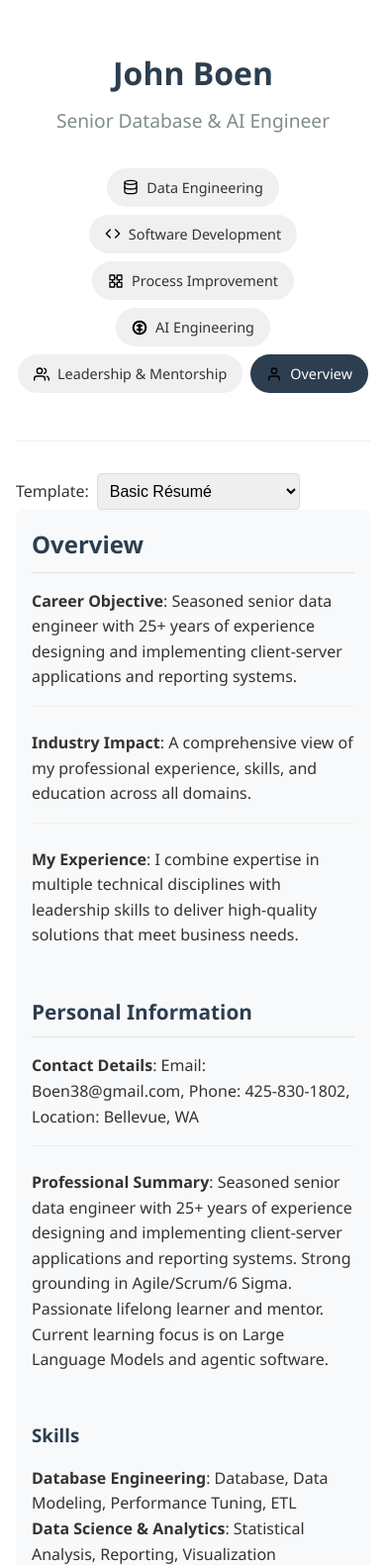
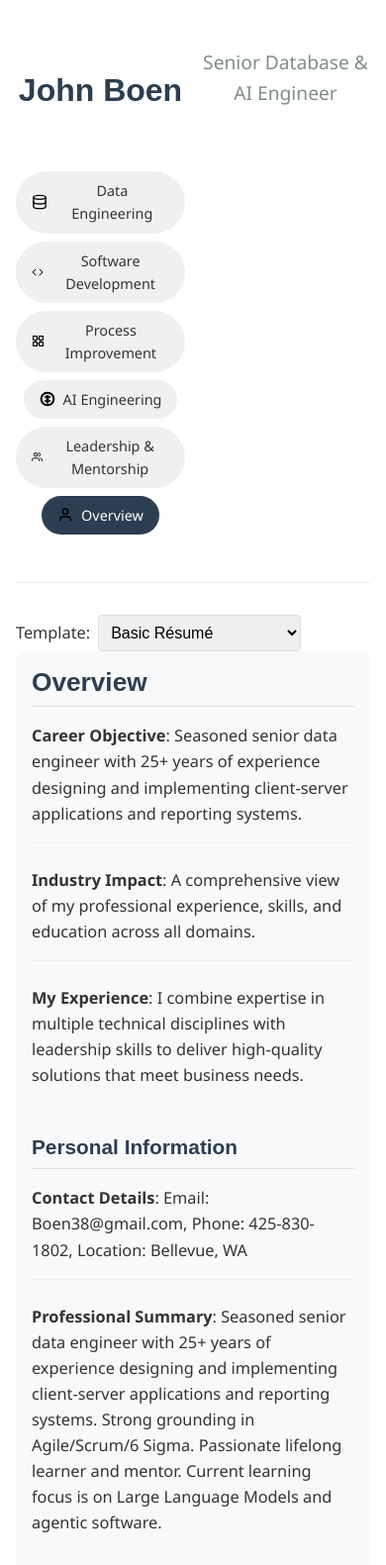
Before and after one commit to bonjohen/resume_sice_project, a plain HTML site: page index.html in a window 390 px wide. Shown: the top 1581 px of the page at 99% size. Drawn offline with Linux system fonts and the light colour scheme.

Commit message:
feat: Implement Phase II design system, layout, and header functionality

```diff
--- /dev/null
+++ b/css/design-system.css
@@ -0,0 +1,92 @@
+/*
+ * Resume Site Design System
+ * Phase II Implementation
+ */
+
+/*
+ * Spacing Scale
+ * Using a consistent spacing scale helps maintain visual rhythm
+ */
+:root {
+  --space-1: 0.25rem;  /* 4px */
+  --space-2: 0.5rem;   /* 8px */
+  --space-3: 1rem;     /* 16px */
+  --space-4: 2rem;     /* 32px */
+  --space-5: 4rem;     /* 64px */
+
+  /*
+   * Fluid Typography Scale using clamp()
+   * Format: clamp(min, preferred, max)
+   * This ensures text scales smoothly between viewport sizes
+   */
+  --step--1: clamp(0.75rem, 0.7vw + 0.6rem, 0.875rem);   /* Small text */
+  --step-0: clamp(1rem, 0.9vw + 0.8rem, 1.125rem);       /* Body text */
+  --step-1: clamp(1.25rem, 1.2vw + 1rem, 1.5rem);        /* H3, subheadings */
+  --step-2: clamp(1.5rem, 1.8vw + 1.2rem, 2rem);         /* H2 */
+  --step-3: clamp(2rem, 2.5vw + 1.5rem, 3rem);           /* H1 */
+  --step-4: clamp(2.5rem, 3.5vw + 1.75rem, 4rem);        /* Hero text */
+
+  /*
+   * Color Tokens
+   * All colors defined with WCAG AA contrast in mind
+   */
+  --brand: #3498db;            /* Primary brand color */
+  --brand-light: #5dade2;      /* Lighter variant for hover states */
+  --surface: #ffffff;          /* Main background */
+  --surface-alt: #f8f9fa;      /* Alternative background for sections */
+  --text: #333333;             /* Main text color */
+  --text-muted: #7f8c8d;       /* Secondary text color */
+  --text-heading: #2c3e50;     /* Heading text color */
+  --border: #e0e0e0;           /* Border color */
+  --border-light: #f0f0f0;     /* Lighter border color */
+
+  /* Font families */
+  --font-heading: 'Poppins', sans-serif;
+  --font-body: 'Inter', sans-serif;
+}
+
+/* Google Fonts Import */
+@import url('https://fonts.googleapis.com/css2?family=Inter:wght@400;500;600&family=Poppins:wght@500;600;700&display=swap&font-display=swap');
+
+/* Base Typography */
+body {
+  font-family: var(--font-body);
+  font-size: var(--step-0);
+  line-height: 1.6;
+  color: var(--text);
+}
+
+h1, h2, h3, h4, h5, h6 {
+  font-family: var(--font-heading);
+  color: var(--text-heading);
+  line-height: 1.2;
+}
+
+h1 {
+  font-size: var(--step-3);
+}
+
+h2 {
+  font-size: var(--step-2);
+}
+
+h3 {
+  font-size: var(--step-1);
+}
+
+small, .text-small {
+  font-size: var(--step--1);
+}
+
+/* Utility Classes */
+.text-muted {
+  color: var(--text-muted);
+}
+
+.bg-surface {
+  background-color: var(--surface);
+}
+
+.bg-surface-alt {
+  background-color: var(--surface-alt);
+}
--- /dev/null
+++ b/css/header.css
@@ -0,0 +1,62 @@
+/*
+ * Header and Navigation Styles
+ * Phase II Implementation
+ */
+
+/* Sticky Header */
+.hero {
+  position: sticky;
+  top: 0;
+  z-index: 100;
+  background-color: var(--surface);
+  transition: all 0.3s ease;
+  padding: var(--space-4) var(--space-3);
+  border-bottom: 1px solid var(--border);
+}
+
+/* Shrink header on scroll */
+.hero.shrink {
+  padding: var(--space-2) var(--space-3);
+  box-shadow: 0 2px 10px rgba(0, 0, 0, 0.1);
+}
+
+.hero.shrink h1 {
+  font-size: var(--step-2);
+}
+
+.hero.shrink .tagline {
+  font-size: var(--step--1);
+}
+
+/* Navigation Pills */
+.facets ul {
+  margin: var(--space-2) 0;
+}
+
+.facets a {
+  display: flex;
+  align-items: center;
+  padding: var(--space-2) var(--space-3);
+  background-color: var(--surface-alt);
+  border-radius: 2rem;
+  text-decoration: none;
+  color: var(--text);
+  font-size: var(--step--1);
+  transition: all 0.2s ease;
+}
+
+.facets a:hover {
+  background-color: var(--brand-light);
+  color: white;
+  text-decoration: none;
+}
+
+.facets a.active {
+  background-color: var(--brand);
+  color: white;
+}
+
+/* Set scroll-margin-top for section headings */
+.facet-section h2 {
+  scroll-margin-top: 80px; /* Adjust based on header height */
+}
--- /dev/null
+++ b/css/layout-grid.css
@@ -0,0 +1,98 @@
+/*
+ * Resume Site Grid Layout
+ * Phase II Implementation
+ */
+
+/* Hero Section Grid Layout */
+.hero {
+  display: grid;
+  grid-template-columns: repeat(auto-fit, minmax(10rem, 1fr));
+  gap: var(--space-3);
+  align-items: center;
+  padding: var(--space-4) var(--space-3);
+}
+
+.hero-content {
+  text-align: left;
+}
+
+/* For smaller screens, center the hero content */
+@media (max-width: 768px) {
+  .hero-content {
+    text-align: center;
+  }
+}
+
+/* Facet Navigation Grid */
+.facets ul {
+  display: grid;
+  grid-template-columns: repeat(auto-fit, minmax(10rem, 1fr));
+  gap: var(--space-2);
+  list-style: none;
+  padding: 0;
+  margin: var(--space-3) 0;
+}
+
+/* Facet Section Grid Layout */
+.facet-section {
+  display: grid;
+  grid-template-areas:
+    "heading heading"
+    "objective objective"
+    "content media";
+  grid-template-columns: 2fr 1fr;
+  gap: var(--space-3);
+  margin-bottom: var(--space-4);
+  padding: var(--space-3);
+  border-radius: 8px;
+  background-color: var(--surface-alt);
+}
+
+.facet-section h2 {
+  grid-area: heading;
+}
+
+.facet-section .objective {
+  grid-area: objective;
+}
+
+.facet-section .content {
+  grid-area: content;
+}
+
+.facet-section .media {
+  grid-area: media;
+  display: flex;
+  justify-content: center;
+  align-items: flex-start;
+}
+
+/* Responsive adjustments for facet sections */
+@media (max-width: 768px) {
+  .facet-section {
+    grid-template-areas:
+      "heading"
+      "objective"
+      "media"
+      "content";
+    grid-template-columns: 1fr;
+  }
+}
+
+/* Basic info section grid */
+.basic-info {
+  display: grid;
+  grid-template-columns: repeat(auto-fit, minmax(15rem, 1fr));
+  gap: var(--space-3);
+  margin-bottom: var(--space-4);
+}
+
+/* Footer grid layout */
+footer {
+  display: grid;
+  grid-template-columns: repeat(auto-fit, minmax(10rem, 1fr));
+  gap: var(--space-3);
+  margin-top: var(--space-4);
+  padding: var(--space-3);
+  align-items: center;
+}
--- a/index.html
+++ b/index.html
@@ -5,6 +5,10 @@
     <meta name="viewport" content="width=device-width, initial-scale=1.0">
     <meta name="description" content="Professional resume">
     <title>Resume</title>
+    <!-- Phase II CSS Implementation -->
+    <link rel="stylesheet" href="css/design-system.css">
+    <link rel="stylesheet" href="css/layout-grid.css">
+    <link rel="stylesheet" href="css/header.css">
     <link rel="stylesheet" href="style.css">
 </head>
 <body>
@@ -35,6 +39,8 @@
         </div>
      </footer>
 
+    <!-- Phase II JS Implementation -->
+    <script src="js/header.js"></script>
     <script src="script.js"></script>
 </body>
 </html>
--- /dev/null
+++ b/js/header.js
@@ -0,0 +1,82 @@
+/**
+ * Header functionality for Phase II implementation
+ * - Implements sticky header that shrinks on scroll
+ * - Adds smooth scroll for anchor links
+ * - Highlights active facet using Intersection Observer
+ */
+
+document.addEventListener('DOMContentLoaded', () => {
+  // Get the header element
+  const header = document.querySelector('.hero');
+
+  // Implement sticky header that shrinks on scroll
+  window.addEventListener('scroll', () => {
+    if (window.scrollY > 60) {
+      header.classList.add('shrink');
+    } else {
+      header.classList.remove('shrink');
+    }
+  });
+
+  // Get all facet navigation links
+  const facetLinks = document.querySelectorAll('.facets a');
+
+  // Add smooth scroll behavior to facet links
+  facetLinks.forEach(link => {
+    link.addEventListener('click', (e) => {
+      e.preventDefault();
+
+      // Get the target section ID from the href attribute
+      const targetId = link.getAttribute('href').substring(1);
+      const targetSection = document.getElementById(targetId);
+
+      // Scroll to the target section smoothly
+      targetSection.scrollIntoView({
+        behavior: 'smooth'
+      });
+
+      // Update URL without page reload
+      history.pushState(null, null, link.getAttribute('href'));
+    });
+  });
+
+  // Set up Intersection Observer to highlight active facet
+  const facetSections = document.querySelectorAll('.facet-section');
+
+  // Create observer options
+  const observerOptions = {
+    root: null, // Use viewport as root
+    rootMargin: '-100px 0px -50% 0px', // Adjust rootMargin to account for sticky header
+    threshold: 0 // Trigger when any part of the element is visible
+  };
+
+  // Create the observer
+  const observer = new IntersectionObserver((entries) => {
+    entries.forEach(entry => {
+      // Get the id of the section
+      const id = entry.target.getAttribute('id');
+
+      // Find the corresponding navigation link
+      const link = document.querySelector(`.facets a[href="#${id}"]`);
+
+      if (entry.isIntersecting) {
+        // Add active class to the link when section is in view
+        link.classList.add('active');
+      } else {
+        // Remove active class when section is out of view
+        link.classList.remove('active');
+      }
+    });
+  }, observerOptions);
+
+  // Observe all facet sections
+  facetSections.forEach(section => {
+    observer.observe(section);
+
+    // Add scroll-margin-top to section headings to avoid header overlap
+    const heading = section.querySelector('h2');
+    if (heading) {
+      heading.style.scrollMarginTop = '80px'; // Adjust based on header height
+    }
+  });
+});
```
Also changed, not shown: phase-ii-implementation-plan.md (+13 -13 lines).
